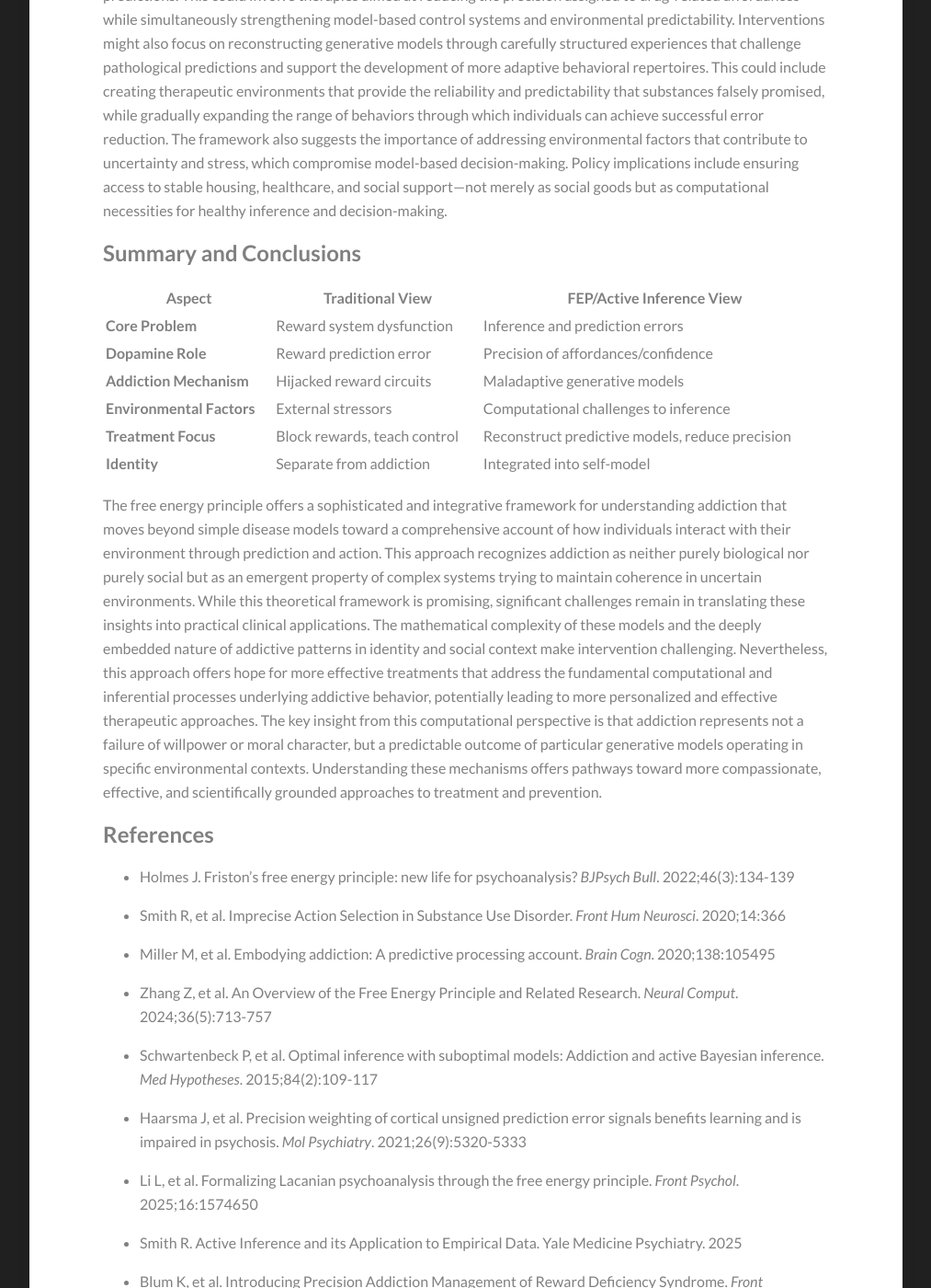
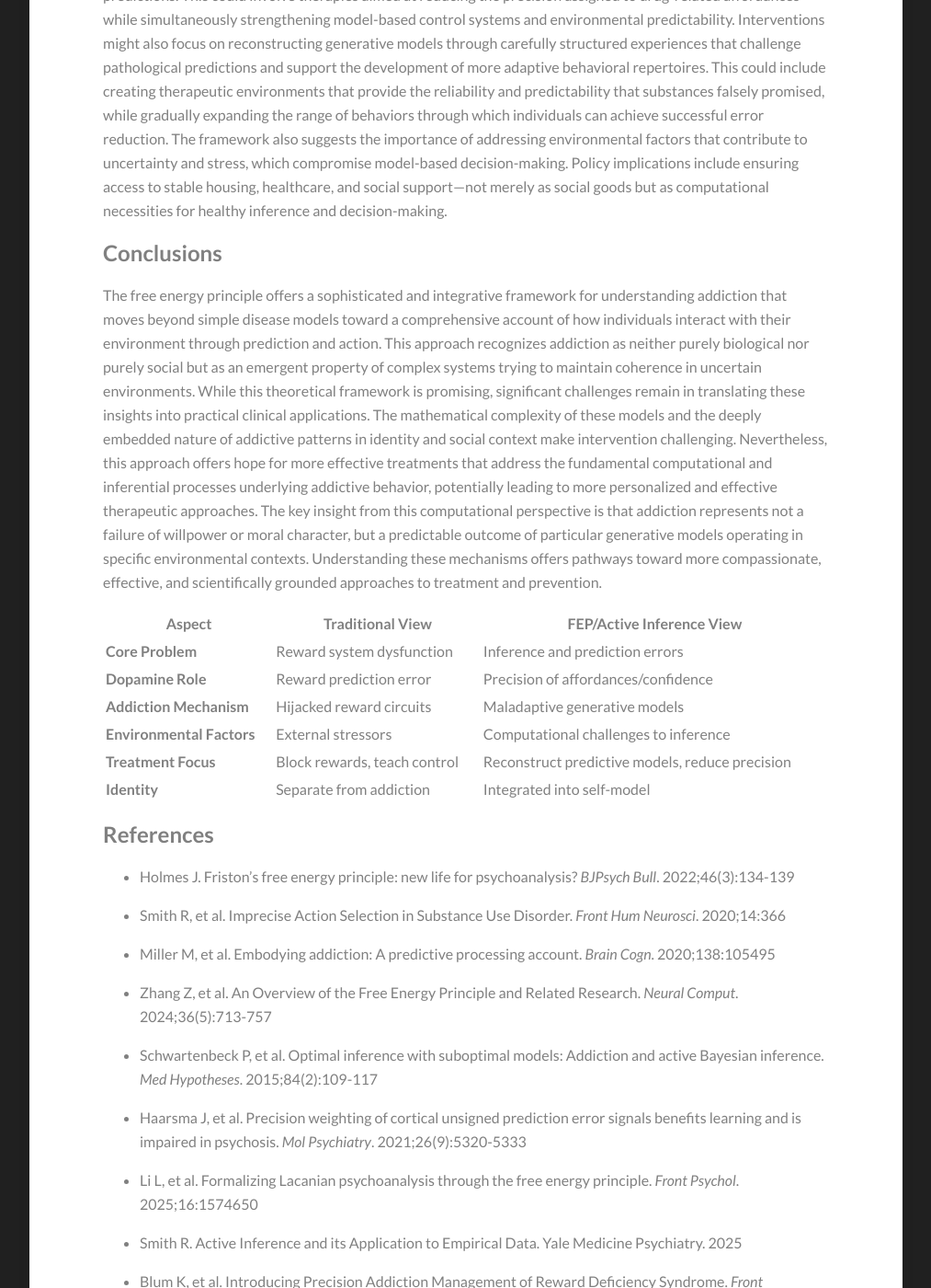
Before and after one commit to Kamran-Afzali/Kamran-Afzali.github.io, a Jekyll site: the page built from _posts/2025-10-25-FEP_SUD.md, in a window 1280 px wide and 1400 px high, scrolled down 2972 px. Shown: the whole window at 92% size, without its empty margins (133-1146 px from the left). Built offline with Jekyll 4.4.1, drawn with Linux system fonts in a browser that asks for light colours; some of the changed lines change nothing that is shown; some of the changed text lies outside the part shown.

Commit message:
Update 2025-10-25-FEP_SUD.md

```diff
--- a/_posts/2025-10-25-FEP_SUD.md
+++ b/_posts/2025-10-25-FEP_SUD.md
@@ -7,7 +7,7 @@ tags: [Free Energy Principle, PTSD, Active Inference]
 date-string: Octobre 2025
 ---
 
-# Understanding Substance Use Disorder From the Free Energy Principle Perspective
+# Active Inference Framework Account of Substance Use Disorder
 
 The free energy principle (FEP) and active inference framework offer a revolutionary lens for understanding substance use disorder (SUD), reframing addiction not merely as a disease of the brain, but as a complex disorder of inference, decision-making, and environmental interaction. This computational approach conceptualizes addiction as emerging from the brain's attempts to minimize free energy—a measure of surprise or uncertainty—through maladaptive predictive models that become pathologically entrenched.
 
@@ -31,7 +31,10 @@ The Bayesian inference framework embedded within the FEP provides crucial insigh
 
 The FEP approach to addiction suggests several novel therapeutic directions. Rather than focusing solely on blocking reward pathways or teaching willpower, treatments might target the precision of different types of predictions. This could involve therapies aimed at reducing the precision assigned to drug-related affordances while simultaneously strengthening model-based control systems and environmental predictability. Interventions might also focus on reconstructing generative models through carefully structured experiences that challenge pathological predictions and support the development of more adaptive behavioral repertoires. This could include creating therapeutic environments that provide the reliability and predictability that substances falsely promised, while gradually expanding the range of behaviors through which individuals can achieve successful error reduction. The framework also suggests the importance of addressing environmental factors that contribute to uncertainty and stress, which compromise model-based decision-making. Policy implications include ensuring access to stable housing, healthcare, and social support—not merely as social goods but as computational necessities for healthy inference and decision-making.
 
-## Summary and Conclusions
+## Conclusions
+
+The free energy principle offers a sophisticated and integrative framework for understanding addiction that moves beyond simple disease models toward a comprehensive account of how individuals interact with their environment through prediction and action. This approach recognizes addiction as neither purely biological nor purely social but as an emergent property of complex systems trying to maintain coherence in uncertain environments. While this theoretical framework is promising, significant challenges remain in translating these insights into practical clinical applications. The mathematical complexity of these models and the deeply embedded nature of addictive patterns in identity and social context make intervention challenging. Nevertheless, this approach offers hope for more effective treatments that address the fundamental computational and inferential processes underlying addictive behavior, potentially leading to more personalized and effective therapeutic approaches. The key insight from this computational perspective is that addiction represents not a failure of willpower or moral character, but a predictable outcome of particular generative models operating in specific environmental contexts. Understanding these mechanisms offers pathways toward more compassionate, effective, and scientifically grounded approaches to treatment and prevention.
+
 
 | **Aspect** | **Traditional View** | **FEP/Active Inference View** |
 |------------|---------------------|-------------------------------|
@@ -41,8 +44,6 @@ The FEP approach to addiction suggests several novel therapeutic directions. Rat
 | **Environmental Factors** | External stressors | Computational challenges to inference |
 | **Treatment Focus** | Block rewards, teach control | Reconstruct predictive models, reduce precision |
 | **Identity** | Separate from addiction | Integrated into self-model |
-
-The free energy principle offers a sophisticated and integrative framework for understanding addiction that moves beyond simple disease models toward a comprehensive account of how individuals interact with their environment through prediction and action. This approach recognizes addiction as neither purely biological nor purely social but as an emergent property of complex systems trying to maintain coherence in uncertain environments. While this theoretical framework is promising, significant challenges remain in translating these insights into practical clinical applications. The mathematical complexity of these models and the deeply embedded nature of addictive patterns in identity and social context make intervention challenging. Nevertheless, this approach offers hope for more effective treatments that address the fundamental computational and inferential processes underlying addictive behavior, potentially leading to more personalized and effective therapeutic approaches. The key insight from this computational perspective is that addiction represents not a failure of willpower or moral character, but a predictable outcome of particular generative models operating in specific environmental contexts. Understanding these mechanisms offers pathways toward more compassionate, effective, and scientifically grounded approaches to treatment and prevention.
 
 ## References
 
```
